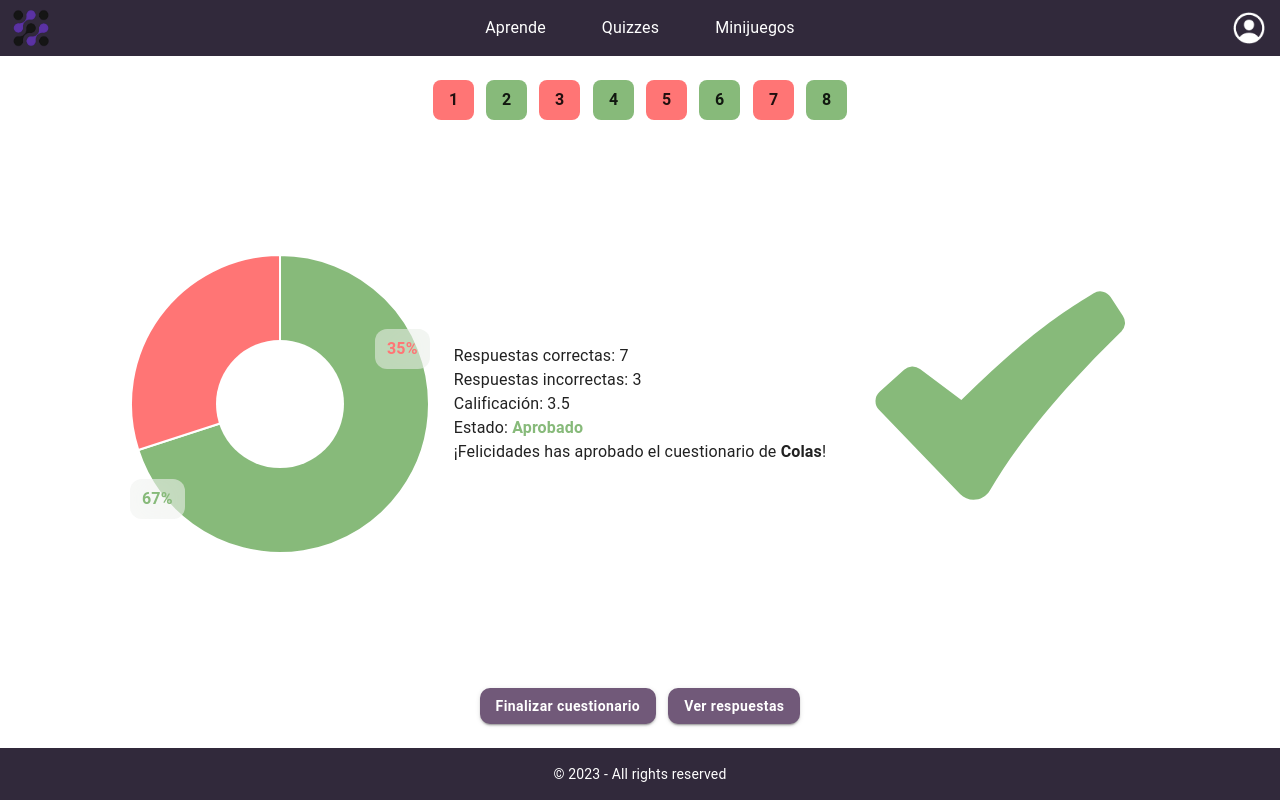
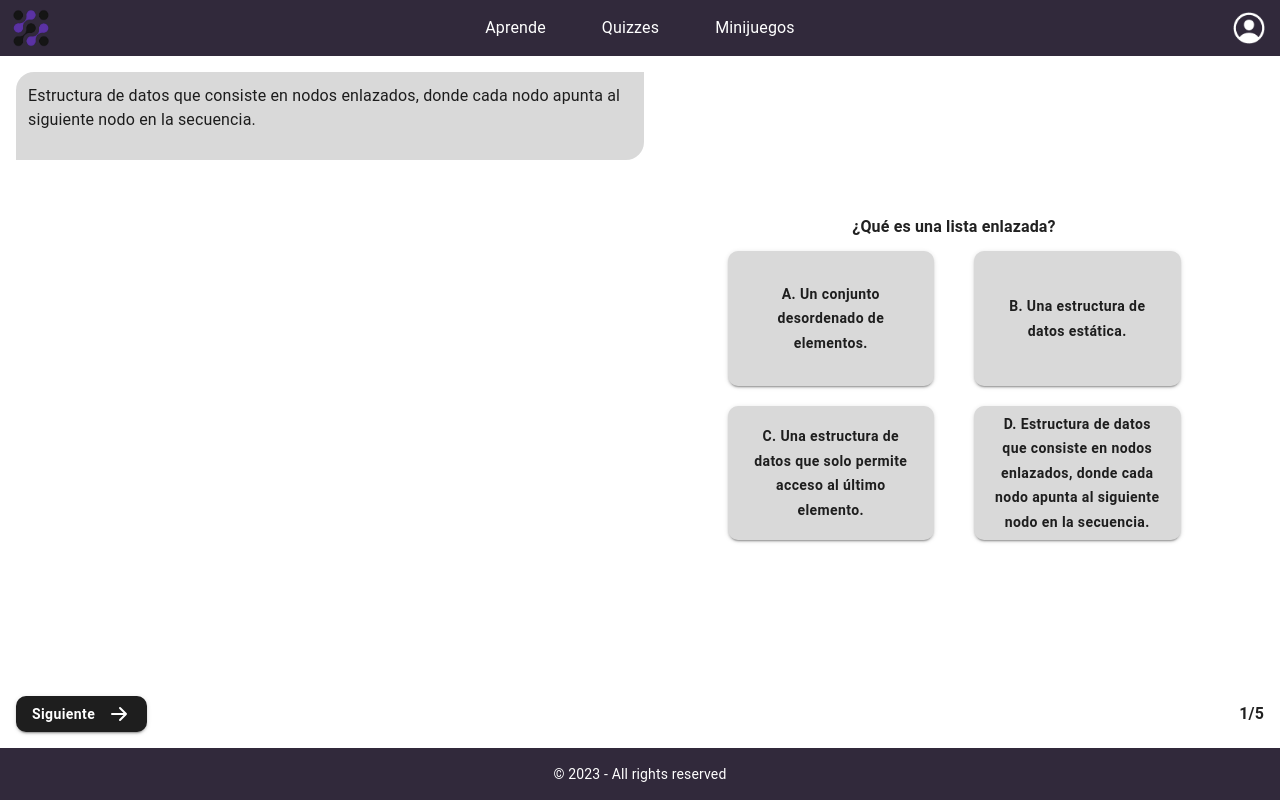
Before and after one commit to CodeScape3D/code-scape-3d, a React (Vite) app: page /quiz in a window 1280 px wide. Built offline with nearby package versions, Linux system fonts and the light colour scheme.

Commit message:
Ahora al finalizar el quiz se navega a la pantalla de resultados

```diff
--- a/src/App.jsx
+++ b/src/App.jsx
@@ -15,7 +15,8 @@ function App() {
             <Route path="/" element={<HomeAprende />} />
             <Route path="/mini-juegos" element={<HomeMiniJuegos />} />
             <Route path="/quizzes" element={<HomeQuiz />} />
-            <Route path="/quiz" element={<QuizResults />} />
+            <Route path="/quiz" element={<QuizView />} />
+            <Route path="/quiz/results" element={<QuizResults />} />
             <Route path="*" element={<NotFound />} />
           </Routes>
           <Footer />
--- a/src/quiz/views/QuizResults.jsx
+++ b/src/quiz/views/QuizResults.jsx
@@ -24,7 +24,7 @@ export const QuizResults = () => {
                 <div className="flex w-full flex-col md:flex-row flex-1 justify-center items-center gap-6">
                     <AnswersChart />
                     <AnswersDetails rightAnswersCount={7} wrongAnswersCount={3} rating={3.5} approved={true} />
-                    <div className="hidden lg:block">
+                    <div className="hidden lg:block animate__animated animate__backInRight">
                         {svgCheck}
                     </div>
                 </div>
--- a/src/quiz/views/QuizView.jsx
+++ b/src/quiz/views/QuizView.jsx
@@ -14,6 +14,7 @@ import { formatQuestionIndicator } from "../helpers"
 import { useQuiz } from "../hooks"
 import { questionStates } from '../constants';
 import { Dialog, DialogActions, DialogContent, DialogContentText, DialogTitle } from '@mui/material';
+import { useNavigate } from 'react-router-dom';
 
 
 export const QuizView = () => {
@@ -35,6 +36,7 @@ export const QuizView = () => {
     const isQuestionIncorrect = React.useMemo(() => currentQuestionState === questionStates.INCORRECT, [currentQuestionState])
     const isQuizAtTheEnd = React.useMemo(() => currentQuestionIndex === totalQuestions - 1, [currentQuestionIndex, totalQuestions])
     const [isAlertDialogVisible, setIsAlertDialogVisible] = useState(false)
+    const navigate = useNavigate()
 
 
     const handleOnNextQuestion = () => {
@@ -52,7 +54,8 @@ export const QuizView = () => {
             onCheckAnswer()
             setTimeout(() => {
                 console.log("Navigating to results...");
-            }, 2000)
+                navigate("/quiz/results")
+            }, 1000)
 
             return
         }
```
